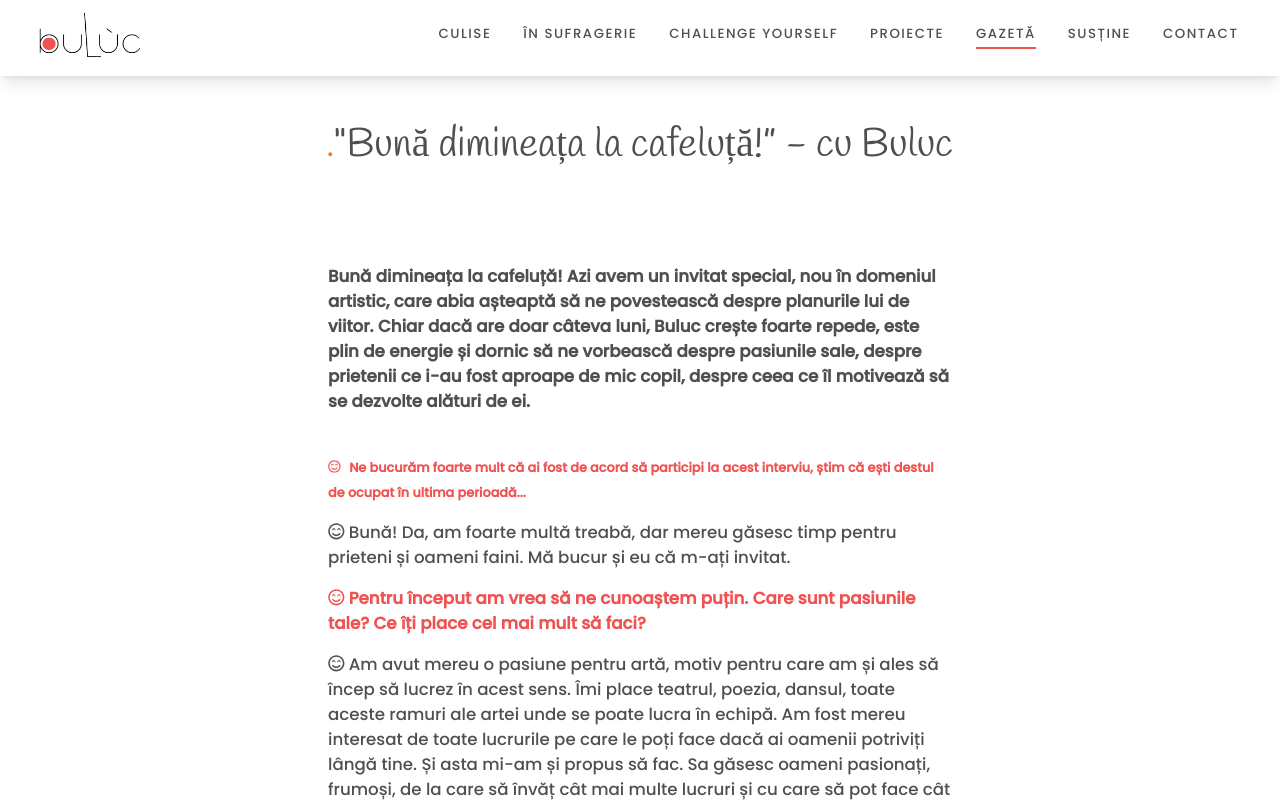
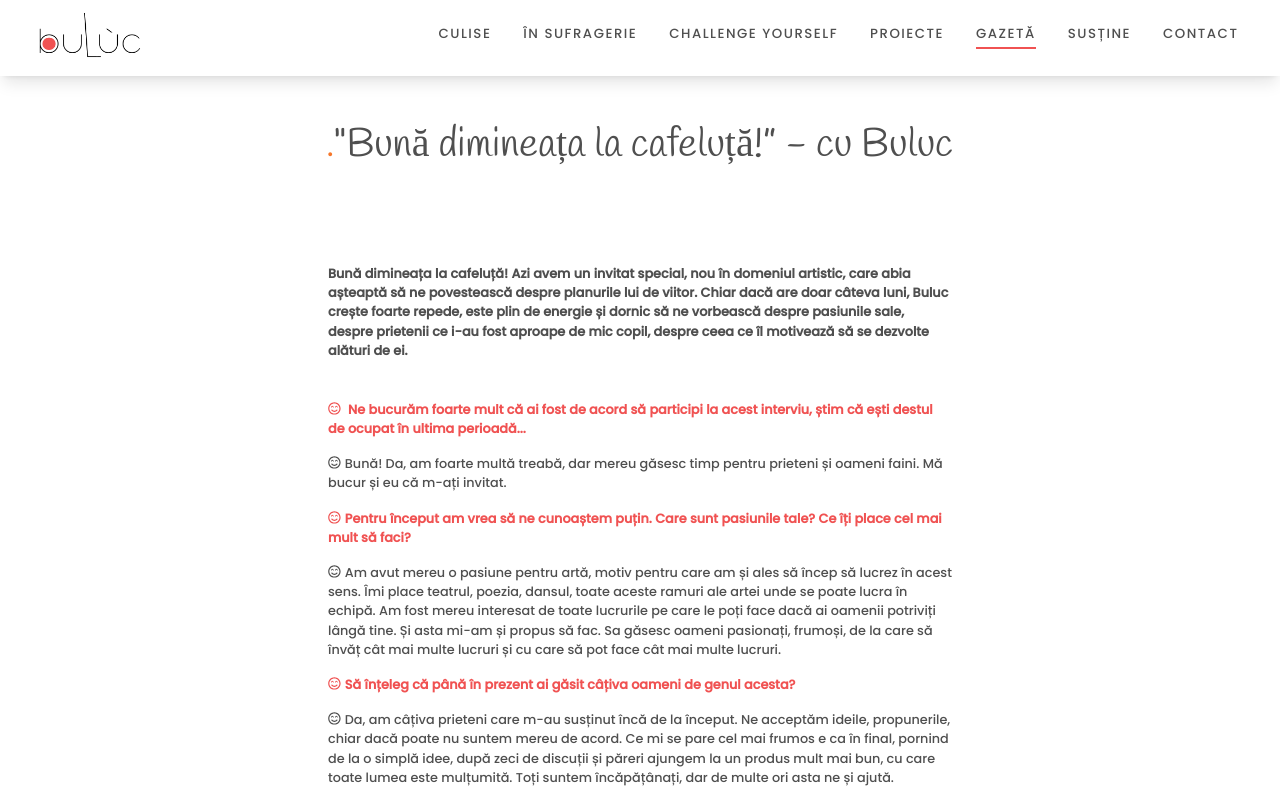
Before and after one commit to sandiflorian1/buluc, a React (Vite) app: page /gazeta/buna-dimineata-la-cafeluta in a window 1280 px wide. Built offline with nearby package versions, Linux system fonts and the light colour scheme.

Commit message:
Update Cafeluta

```diff
--- a/src/pages/Cafeluta.tsx
+++ b/src/pages/Cafeluta.tsx
@@ -27,26 +27,26 @@ const Cafeluta: React.FC = () => {
         <div>
           <div className="flex flex-col md:flex-row mx-auto py-8 md:py-8 md:max-w-[50vw]">
             <div className="flex flex-col">
-              <p className="text-5xl md:text-xl font-bold">Bună dimineața la cafeluță! Azi avem un invitat special, nou în domeniul artistic, care abia așteaptă să ne povestească despre planurile lui de viitor. Chiar dacă are doar câteva luni, Buluc crește foarte repede, este plin de energie și dornic să ne vorbească despre pasiunile sale, despre prietenii ce i-au fost aproape de mic copil, despre ceea ce îl motivează să se dezvolte alături de ei. </p>
+              <p className="mb:text-5xl font-bold">Bună dimineața la cafeluță! Azi avem un invitat special, nou în domeniul artistic, care abia așteaptă să ne povestească despre planurile lui de viitor. Chiar dacă are doar câteva luni, Buluc crește foarte repede, este plin de energie și dornic să ne vorbească despre pasiunile sale, despre prietenii ce i-au fost aproape de mic copil, despre ceea ce îl motivează să se dezvolte alături de ei. </p>
               <br />
-              <p className="text-5xl md:text-xl font-bold text-red "><span><FaRegSmileBeam /></span> <span>Ne bucurăm foarte mult că ai fost de acord să participi la acest interviu, știm că ești destul de ocupat în ultima perioadă...</span></p>
-              <p className="text-5xl md:text-xl"> <FaRegSmileBeam />Bună! Da, am foarte multă treabă, dar mereu găsesc timp pentru prieteni și oameni faini. Mă bucur și eu că m-ați invitat.</p>
-              <p className="text-5xl md:text-xl font-bold text-red"><FaRegSmileBeam />Pentru început am vrea să ne cunoaștem puțin. Care sunt pasiunile tale? Ce îți place cel mai mult să faci? </p>
-              <p className="text-5xl md:text-xl"> <FaRegSmileBeam />Am avut mereu o pasiune pentru artă, motiv pentru care am și ales să încep să lucrez în acest sens. Îmi place teatrul, poezia, dansul, toate aceste ramuri ale artei unde se poate lucra în echipă. Am fost mereu interesat de toate lucrurile pe care le poți face dacă ai oamenii potriviți lângă tine. Și asta mi-am și propus să fac. Sa găsesc oameni pasionați, frumoși, de la care să învăț cât mai multe lucruri și cu care să pot face cât mai multe lucruri.  </p>
-              <p className="text-5xl md:text-xl font-bold text-red"> <FaRegSmileBeam />Să înțeleg că până în prezent ai găsit câțiva oameni de genul acesta? </p>
-              <p className="text-5xl md:text-xl"> <FaRegSmileBeam />Da, am câțiva prieteni care m-au susținut încă de la început. Ne acceptăm ideile, propunerile, chiar dacă poate nu suntem mereu de acord. Ce mi se pare cel mai frumos e ca în final, pornind de la o simplă idee, după zeci de discuții și păreri ajungem la un produs mult mai bun, cu care toate lumea este mulțumită. Toți suntem încăpățânați, dar de multe ori asta ne și ajută. </p>
-              <p className="text-5xl md:text-xl font-bold text-red"> <FaRegSmileBeam />Ne poți spune mai multe lucruri despre proiectele viitoare? </p>
-              <p className="text-5xl md:text-xl"> <FaRegSmileBeam />Nu pot să spun foarte multe pentru că nu vreau să stric surpriza. Dar da, chiar acum lucrăm la ceva, și cred că o să fie gata destul de curând. Dacă totul merge ca până acum, ar trebui să iasă ceva foarte drăguț. Se mai poate, vă rog, o cafea? </p>
-              <p className="text-5xl md:text-xl font-bold text-red"> <FaRegSmileBeam />Sigur! </p>
-              <p className="text-5xl md:text-xl font-bold text-red"> După 5 minute... </p>
-              <p className="text-5xl md:text-xl font-bold text-red"> <FaRegSmileBeam /> Așadar, ar trebui să ne așteptăm la o premieră...un spectacol de teatru? Dans? Poți să ne dai un indiciu?</p>
-              <p className="text-5xl md:text-xl"><FaRegSmileBeam />Pentru început am ales teatrul. Dar vom încerca să acoperim în timp toată această sferă artistică. Cred că toate domeniile se pot combina. Poți aduce dansul, muzica și pictura alături de teatru. Vreau să fiu cât mai liber în idei, pentru că tocmai această libertate de creație poate duce la proiecte cu adevărat interesante, care să nască ceva în spectator. Până la urmă, spectatorul este cel mai important. </p>
-              <p className="text-5xl md:text-xl font-bold text-red"> <FaRegSmileBeam />Și pentru viitorul îndepărtat? Ai câteva idei despre unde ai vrea să fii peste câțiva ani?</p>
-              <p className="text-5xl md:text-xl"> <FaRegSmileBeam />Ce știu sigur e că vreau să am cât mai mulți oameni lângă mine. De aici, totul e posibil. O idee mai concretă despre viitor ar fi că îmi doresc să avem un spațiu doar al nostru, pentru repetiții, spectacole și tot ce ne propunem să facem. Asta îmi doresc și asta mi-am și propus. Nu vreau să promit nimic, dar sunt destul de hotărât și optimist. Și de cele mai multe ori, când lucrez la un lucru în care cred cu adevărat, până la urmă îmi iese așa cum vreau.</p>
-              <p className="text-5xl md:text-xl font-bold text-red"> <FaRegSmileBeam />În încheiere...ai câteva cuvinte pentru public? Ceva ce ai vrea să împărtășești cu ei? </p>
-              <p className="text-5xl md:text-xl"> <FaRegSmileBeam />Sigur! Să fie cu ochii pe noi, să vină la spectacole, să fie deschiși să privească, să asculte, dar și sinceri mai apoi în feed-back, pentru că asta ne va ajuta cu siguranță. Și, bineînțeles, să participe la activități culturale, să se îmbogățească cât mai mult prin artă. Chiar dacă poate unii nu sunt obișnuiți, nu au timp, sau au impresia că pur și simplu nu sunt atrași de acest domeniu, cred că trebuie măcar să încerce. Și eu încerc ceva nou și îmi place din ce în ce mai mult.</p>
-              <p className="text-5xl md:text-xl font-bold text-red"><FaRegSmileBeam />Așa este...trebuie să încercăm cât mai multe. Mulțumim foarte mult că ai fost alături de noi astăzi. Și, bineînțeles, ne vedem la spectacol. </p>
-              <p className="text-5xl md:text-xl"> <FaRegSmileBeam />Mulțumesc de invitație. Vă aștept cu drag! Și după, mai stăm la o cafea pentru feed-back. </p>
+              <p className="mb:text-5xl font-bold text-red "><FaRegSmileBeam /> Ne bucurăm foarte mult că ai fost de acord să participi la acest interviu, știm că ești destul de ocupat în ultima perioadă...</p>
+              <p className="mb:text-5xl"> <FaRegSmileBeam />Bună! Da, am foarte multă treabă, dar mereu găsesc timp pentru prieteni și oameni faini. Mă bucur și eu că m-ați invitat.</p>
+              <p className="mb:text-5xl font-bold text-red"><FaRegSmileBeam />Pentru început am vrea să ne cunoaștem puțin. Care sunt pasiunile tale? Ce îți place cel mai mult să faci? </p>
+              <p className="mb:text-5xl"> <FaRegSmileBeam />Am avut mereu o pasiune pentru artă, motiv pentru care am și ales să încep să lucrez în acest sens. Îmi place teatrul, poezia, dansul, toate aceste ramuri ale artei unde se poate lucra în echipă. Am fost mereu interesat de toate lucrurile pe care le poți face dacă ai oamenii potriviți lângă tine. Și asta mi-am și propus să fac. Sa găsesc oameni pasionați, frumoși, de la care să învăț cât mai multe lucruri și cu care să pot face cât mai multe lucruri.  </p>
+              <p className="mb:text-5xl font-bold text-red"> <FaRegSmileBeam />Să înțeleg că până în prezent ai găsit câțiva oameni de genul acesta? </p>
+              <p className="mb:text-5xl"> <FaRegSmileBeam />Da, am câțiva prieteni care m-au susținut încă de la început. Ne acceptăm ideile, propunerile, chiar dacă poate nu suntem mereu de acord. Ce mi se pare cel mai frumos e ca în final, pornind de la o simplă idee, după zeci de discuții și păreri ajungem la un produs mult mai bun, cu care toate lumea este mulțumită. Toți suntem încăpățânați, dar de multe ori asta ne și ajută. </p>
+              <p className="mb:text-5xl font-bold text-red"> <FaRegSmileBeam />Ne poți spune mai multe lucruri despre proiectele viitoare? </p>
+              <p className="mb:text-5xl"> <FaRegSmileBeam />Nu pot să spun foarte multe pentru că nu vreau să stric surpriza. Dar da, chiar acum lucrăm la ceva, și cred că o să fie gata destul de curând. Dacă totul merge ca până acum, ar trebui să iasă ceva foarte drăguț. Se mai poate, vă rog, o cafea? </p>
+              <p className="mb:text-5xl font-bold text-red"> <FaRegSmileBeam />Sigur! </p>
+              <p className="mb:text-5xl font-bold text-red"> După 5 minute... </p>
+              <p className="mb:text-5xl font-bold text-red"> <FaRegSmileBeam /> Așadar, ar trebui să ne așteptăm la o premieră...un spectacol de teatru? Dans? Poți să ne dai un indiciu?</p>
+              <p className="mb:text-5xl"><FaRegSmileBeam />Pentru început am ales teatrul. Dar vom încerca să acoperim în timp toată această sferă artistică. Cred că toate domeniile se pot combina. Poți aduce dansul, muzica și pictura alături de teatru. Vreau să fiu cât mai liber în idei, pentru că tocmai această libertate de creație poate duce la proiecte cu adevărat interesante, care să nască ceva în spectator. Până la urmă, spectatorul este cel mai important. </p>
+              <p className="mb:text-5xl font-bold text-red"> <FaRegSmileBeam />Și pentru viitorul îndepărtat? Ai câteva idei despre unde ai vrea să fii peste câțiva ani?</p>
+              <p className="mb:text-5xl"> <FaRegSmileBeam />Ce știu sigur e că vreau să am cât mai mulți oameni lângă mine. De aici, totul e posibil. O idee mai concretă despre viitor ar fi că îmi doresc să avem un spațiu doar al nostru, pentru repetiții, spectacole și tot ce ne propunem să facem. Asta îmi doresc și asta mi-am și propus. Nu vreau să promit nimic, dar sunt destul de hotărât și optimist. Și de cele mai multe ori, când lucrez la un lucru în care cred cu adevărat, până la urmă îmi iese așa cum vreau.</p>
+              <p className="mb:text-5xl font-bold text-red"> <FaRegSmileBeam />În încheiere...ai câteva cuvinte pentru public? Ceva ce ai vrea să împărtășești cu ei? </p>
+              <p className="mb:text-5xl"> <FaRegSmileBeam />Sigur! Să fie cu ochii pe noi, să vină la spectacole, să fie deschiși să privească, să asculte, dar și sinceri mai apoi în feed-back, pentru că asta ne va ajuta cu siguranță. Și, bineînțeles, să participe la activități culturale, să se îmbogățească cât mai mult prin artă. Chiar dacă poate unii nu sunt obișnuiți, nu au timp, sau au impresia că pur și simplu nu sunt atrași de acest domeniu, cred că trebuie măcar să încerce. Și eu încerc ceva nou și îmi place din ce în ce mai mult.</p>
+              <p className="mb:text-5xl font-bold text-red"><FaRegSmileBeam />Așa este...trebuie să încercăm cât mai multe. Mulțumim foarte mult că ai fost alături de noi astăzi. Și, bineînțeles, ne vedem la spectacol. </p>
+              <p className="mb:text-5xl"> <FaRegSmileBeam />Mulțumesc de invitație. Vă aștept cu drag! Și după, mai stăm la o cafea pentru feed-back. </p>
             </div>
           </div>
         </div>
```
